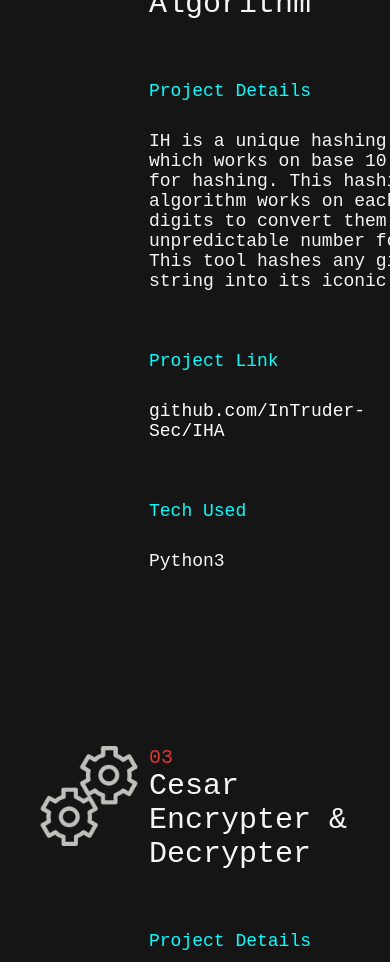
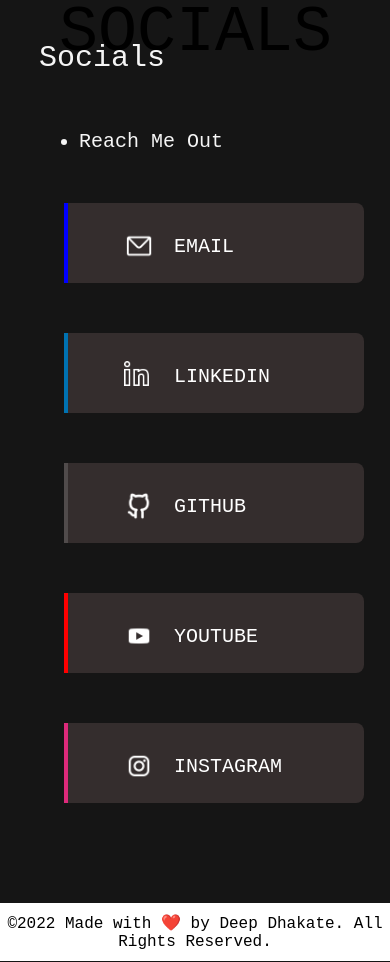
Before and after one commit to InTruder-Sec/deep.github.io, a React (Create React App) app in the folder portfolio/: page / in a window 390 px wide. Shown: the part 7520-8482 px from the top of the page. Built offline with nearby package versions, Linux system fonts and the light colour scheme.

Commit message:
project breakpoint

```diff
--- a/portfolio/src/App.css
+++ b/portfolio/src/App.css
@@ -410,7 +410,6 @@
 
 .project--details {
   position: absolute;
-  height: 300px;
 }
 
 .project--details--head {
@@ -432,7 +431,6 @@
 
 .project--link {
   position: absolute;
-  height: 300px;
   padding-top: 60px;
   margin-left: 580px;
 }
@@ -454,7 +452,7 @@
 }
 
 .project--card--details {
-  height: 280px;
+  position: relative;
 }
 
 .socials--head {
@@ -598,10 +596,6 @@
   .project--card {
     height: 730px;
   }
-  .socials {
-    height: 30px;
-    margin-top: -120px;
-  }
   .intro-content3 {
     font-size: 20px;
   }
--- a/portfolio/src/components/index.js
+++ b/portfolio/src/components/index.js
@@ -457,27 +457,27 @@
         link: "github.com/InTruder-Sec/Full-StackDev-Projects",
         tools: ["HTML5", "CSS", "JavaScript", "React", "Canva"]
     },
-    {
-        id: "02",
-        title: "Iconic Hashing Algorithm",
-        details: "IH is a unique hashing algorithm which works on base 10 digits for hashing. This hashing algorithm works on each of these digits to convert them into an unpredictable number format. This tool hashes any given string into its iconic hash.",
-        link: "github.com/InTruder-Sec/IHA",
-        tools: ["Python3"]
-    },
-    {
-        id: "03",
-        title: "Cesar Encrypter & Decrypter",
-        details: "In cryptography, a Caesar cipher is categorized as a substitution cipher in which the alphabet in the plain text is shifted by a fixed number down the alphabet. I have created a python tool which encrypts and decrypts strings with all posible set of keys.",
-        link: "github.com/InTruder-Sec/caesar-cipher",
-        tools: ["Python3"]
-    },
-    {
-        id: "04",
-        title: "Tech-Fest 2022 Website",
-        details: "Techfest - 2K22 is the technical tvent of PCET's Pimpri Chinchwad College of Engineering, Pune. Website for Tech-Fest 2k22 was created and maintained by me. Almost 2000+ event registrations were done on the site.",
-        link: "techfest2k22.web.app/",
-        tools: ["HTML5", "CSS", "JavaScript", "Firebase"]
-    }
+    // {
+    //     id: "02",
+    //     title: "Iconic Hashing Algorithm",
+    //     details: "IH is a unique hashing algorithm which works on base 10 digits for hashing. This hashing algorithm works on each of these digits to convert them into an unpredictable number format. This tool hashes any given string into its iconic hash.",
+    //     link: "github.com/InTruder-Sec/IHA",
+    //     tools: ["Python3"]
+    // },
+    // {
+    //     id: "03",
+    //     title: "Cesar Encrypter & Decrypter",
+    //     details: "In cryptography, a Caesar cipher is categorized as a substitution cipher in which the alphabet in the plain text is shifted by a fixed number down the alphabet. I have created a python tool which encrypts and decrypts strings with all posible set of keys.",
+    //     link: "github.com/InTruder-Sec/caesar-cipher",
+    //     tools: ["Python3"]
+    // },
+    // {
+    //     id: "04",
+    //     title: "Tech-Fest 2022 Website",
+    //     details: "Techfest - 2K22 is the technical tvent of PCET's Pimpri Chinchwad College of Engineering, Pune. Website for Tech-Fest 2k22 was created and maintained by me. Almost 2000+ event registrations were done on the site.",
+    //     link: "techfest2k22.web.app/",
+    //     tools: ["HTML5", "CSS", "JavaScript", "Firebase"]
+    // }
 
 ]
 
```
